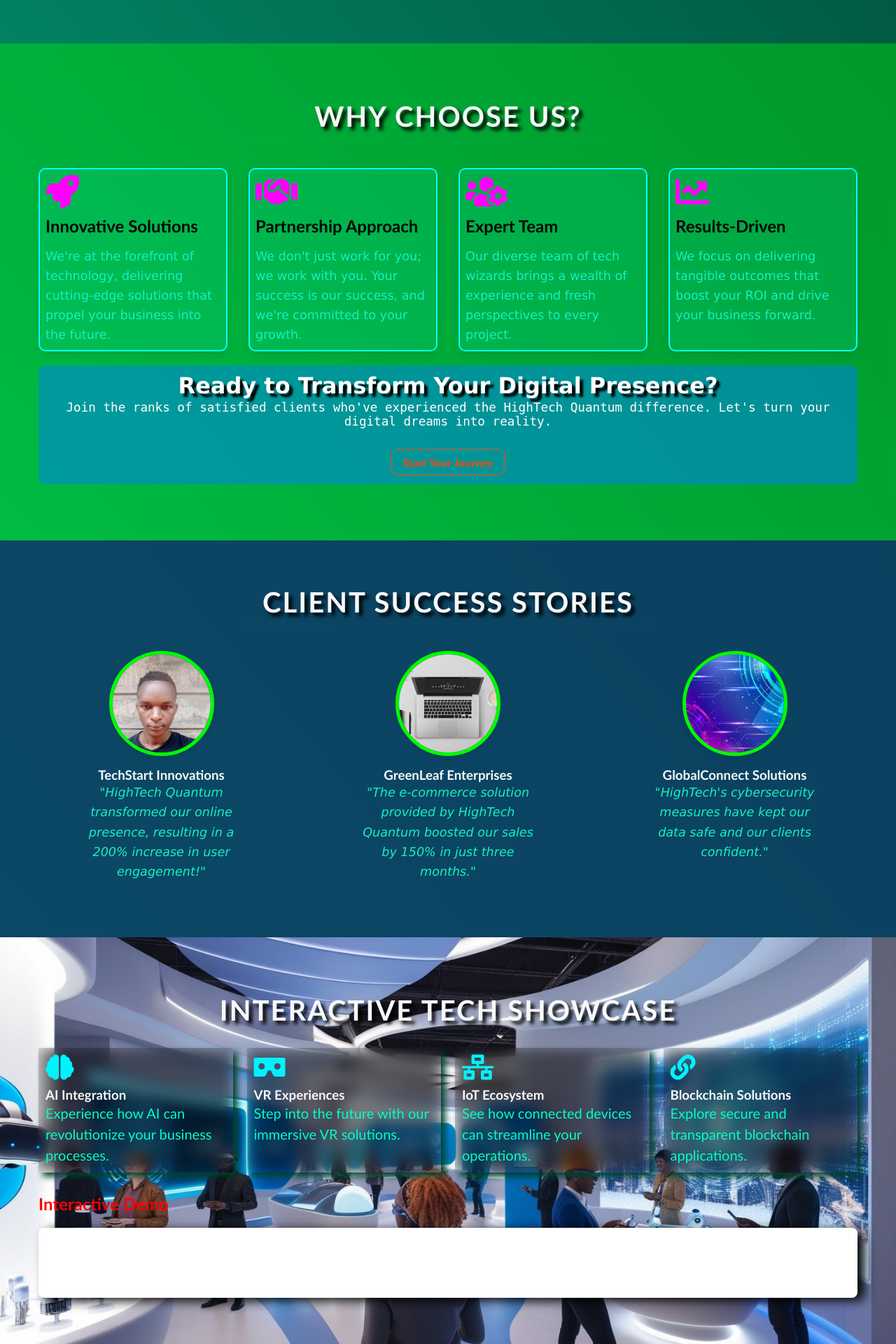
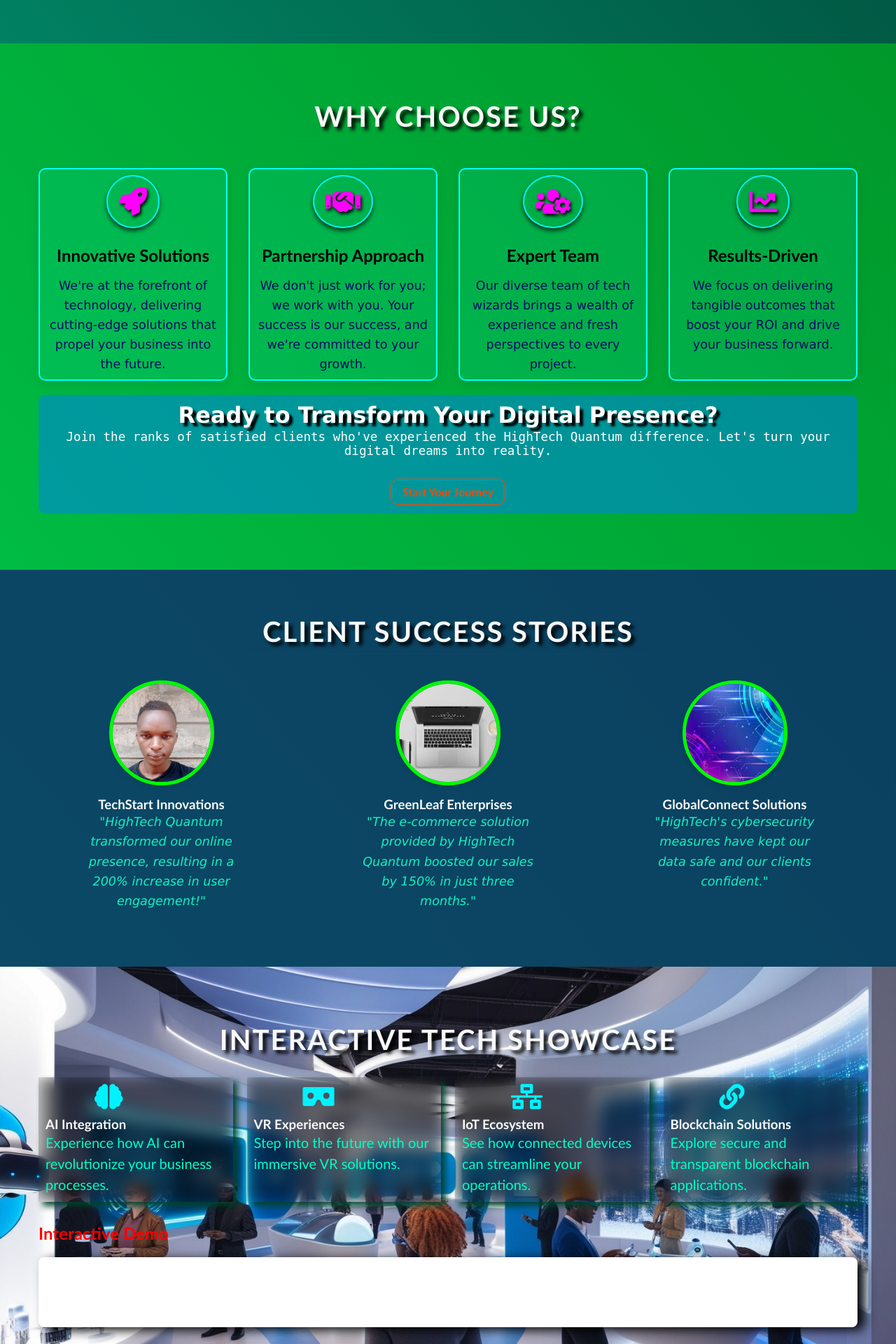
Before and after one commit to catalyst254/highTech, a PHP site: page / in a window 1280 px wide. Shown: the part 2091-4011 px from the top of the page at 70% size. Run offline with PHP 8.4, Linux system fonts and the light colour scheme.

Commit message:
update changes

```diff
--- a/dashboard.html
+++ b/dashboard.html
@@ -60,7 +60,7 @@
             left: -50%;
             width: 200%;
             height: 200%;
-            transform: rotate(-45deg);
+            transform: rotate(-50deg);
             animation: shine 10s linear infinite;
         }
 
@@ -342,5 +342,6 @@
             alert('Form submitted! In a real application, this would connect to your backend.');
         });
     </script>
+  <script src="script.js"></script>
 </body>
 </html>
--- a/index.html
+++ b/index.html
@@ -440,7 +440,6 @@
     </div>
   </div>
 </section>
-
 <!-- Latest Tech Insights Section -->
   <section id="tech-insights" class="tech-insights-section">
     <div class="container">
@@ -455,6 +454,9 @@
             <div class="insight-text">
               <h3>The Future of AI in Business</h3>
               <p>Exploring how artificial intelligence is reshaping industries and driving innovation.</p>
+              <div class="read-more-content" style="display: none;">
+                <p>AI is revolutionizing business operations across various sectors. From predictive analytics to automated customer service, AI technologies are enhancing efficiency and creating new opportunities for growth. Companies that embrace AI are likely to gain a competitive edge in the rapidly evolving digital landscape.</p>
+              </div>
             </div>
           </div>
           <a href="#" class="learn-more">
@@ -473,6 +475,9 @@
             <div class="insight-text">
               <h3>Cybersecurity Best Practices for 2024</h3>
               <p>Stay ahead of evolving threats with our expert guide to digital security.</p>
+              <div class="read-more-content" style="display: none;">
+                <p>As cyber threats become more sophisticated, it's crucial to adopt robust security measures. Implement multi-factor authentication, regularly update software, and educate employees about phishing attacks. Consider adopting a zero-trust security model and investing in AI-powered threat detection systems to bolster your defenses.</p>
+              </div>
             </div>
           </div>
           <a href="#" class="learn-more">
@@ -491,6 +496,9 @@
             <div class="insight-text">
               <h3>Mastering UX Design for Mobile Apps</h3>
               <p>Tips and tricks to create user-friendly mobile experiences that delight customers.</p>
+              <div class="read-more-content" style="display: none;">
+                <p>Effective mobile UX design prioritizes simplicity, intuitive navigation, and fast loading times. Implement gesture-based interactions, optimize for one-handed use, and ensure consistency across different device sizes. Regularly conduct user testing and iterate based on feedback to continually improve the user experience.</p>
+              </div>
             </div>
           </div>
           <a href="#" class="learn-more">
--- a/script.js
+++ b/script.js
@@ -147,3 +147,24 @@ document.querySelectorAll('.question').forEach(question => {
             lastScrollTop = scrollTop;
         });
     });
+
+    document.addEventListener('DOMContentLoaded', function() {
+      const readMoreLinks = document.querySelectorAll('.learn-more');
+
+      readMoreLinks.forEach(link => {
+        link.addEventListener('click', function(e) {
+          e.preventDefault();
+          const article = this.closest('.insight-item');
+          const content = article.querySelector('.read-more-content');
+          const span = this.querySelector('span');
+
+          if (content.style.display === 'none') {
+            content.style.display = 'block';
+            span.textContent = 'Read Less';
+          } else {
+            content.style.display = 'none';
+            span.textContent = 'Read More';
+          }
+        });
+      });
+    });
--- a/style.css
+++ b/style.css
@@ -245,6 +245,11 @@ nav ul li a:hover {
   .logo {
     flex: 1;
   }
+  .logo img {
+    max-height: 50px;
+    width: auto;
+    border-right: solid 1px #6f817d;
+  }
 
   nav {
     display: none;
@@ -871,6 +876,7 @@ nav ul li a:hover {
 .value-prop {
   background: rgba(0, 255, 255, 0.1);
   border: 2px solid #0ff;
+  text-align: center;
   padding: 8px;
   border-radius: 10px;
   box-shadow: 0 5px 15px rgba(0,0,0,0.1);
@@ -883,10 +889,23 @@ nav ul li a:hover {
 }
 
 .value-prop i {
-  font-size: 3rem;
+  font-size: 2.5rem;
   color: var(--accents-color);
-  margin-bottom: 10px;
+  border: solid 2px #00f2ff;
+  text-shadow: 2px 3px 4px rgb(0, 0, 0);
+  padding: 1rem;
+  margin-bottom: 1.5rem;
+  border-radius: 50%;
+  display: inline-flex;
   align-items: center;
+  justify-content: center;
+  box-shadow: 0 4px 6px rgba(0, 0, 0, 0.664);
+  transition: all 0.3s ease;
+}
+
+.value-prop i:hover {
+  transform: translateY(-5px);
+  box-shadow: 0 6px 8px rgba(0, 0, 0, 0.589);
 }
 
  .value-prop h3 {
@@ -896,7 +915,7 @@ nav ul li a:hover {
 }
 
 .value-prop p {
-  color: #13f1c1;
+  color: #010b63;
   font-family: Verdana, Geneva, Tahoma, sans-serif;
   font-size: 1.1rem;
   line-height: 1.6;
@@ -1048,6 +1067,7 @@ nav ul li a:hover {
   font-size: 36px;
   color: #00f2ff;
   margin-bottom: 10px;
+  margin-left: 70px;
 }
 
 
```
Also changed, not shown: connect.php (added, +12 -0 lines). Lines whose indentation alone changed are shown as unchanged.
